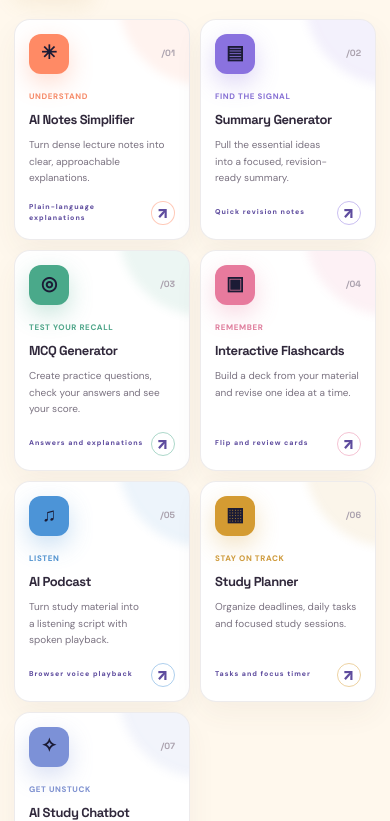
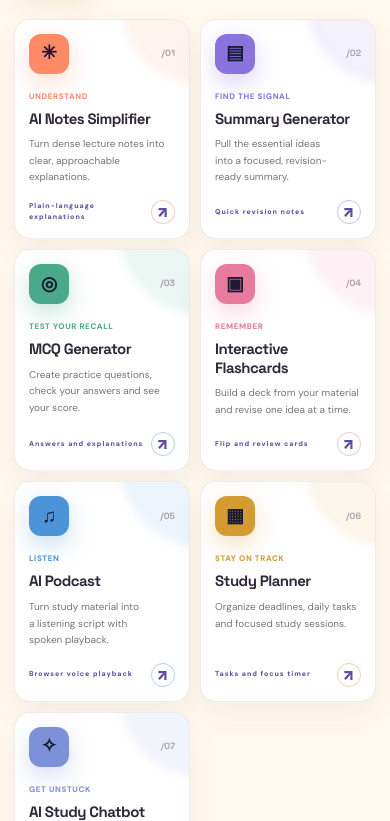
Before and after one commit to mdzubair4g-art/Ai-Study-Assistant, a React (Vite) app: page / in a window 390 px wide. Shown: the part 1363-2184 px from the top of the page. Built offline with nearby package versions, Linux system fonts and the light colour scheme.

Commit message:
Slightly enlarge homepage study tool titles

```diff
--- a/src/App.css
+++ b/src/App.css
@@ -2810,3 +2810,15 @@ body::before {
     radial-gradient(ellipse at 92% 0%, rgba(112, 80, 223, .32), transparent 41%),
     linear-gradient(125deg, #ffd16a, #cbb5ff 62%, #ffd2b7);
 }
+
+/* Slightly larger names on the eight homepage tool cards. */
+.developer-feature-card .feature-title {
+  font-size: 18px;
+  line-height: 1.25;
+}
+
+@media (max-width: 640px) {
+  .developer-feature-card .feature-title {
+    font-size: 15px;
+  }
+}
```
